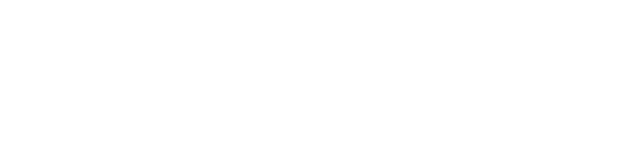
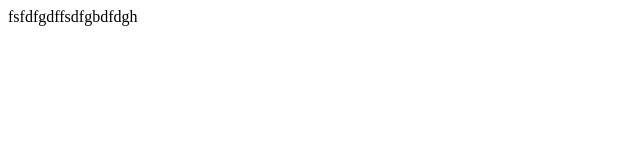
Before and after one commit to 1376258881/xiaokang, a plain HTML site: page index.html in a window 1280 px wide. Shown: the whole page, without its empty margins (0-640 px from the left). Drawn offline with Linux system fonts and the light colour scheme.

Commit message:
第二次提交

```diff
--- a/index.html
+++ b/index.html
@@ -5,6 +5,7 @@
 	<title>Document</title>
 </head>
 <body>
+fsfdfgdffsdfgbdfdgh
 
 </body>
 </html>
```
